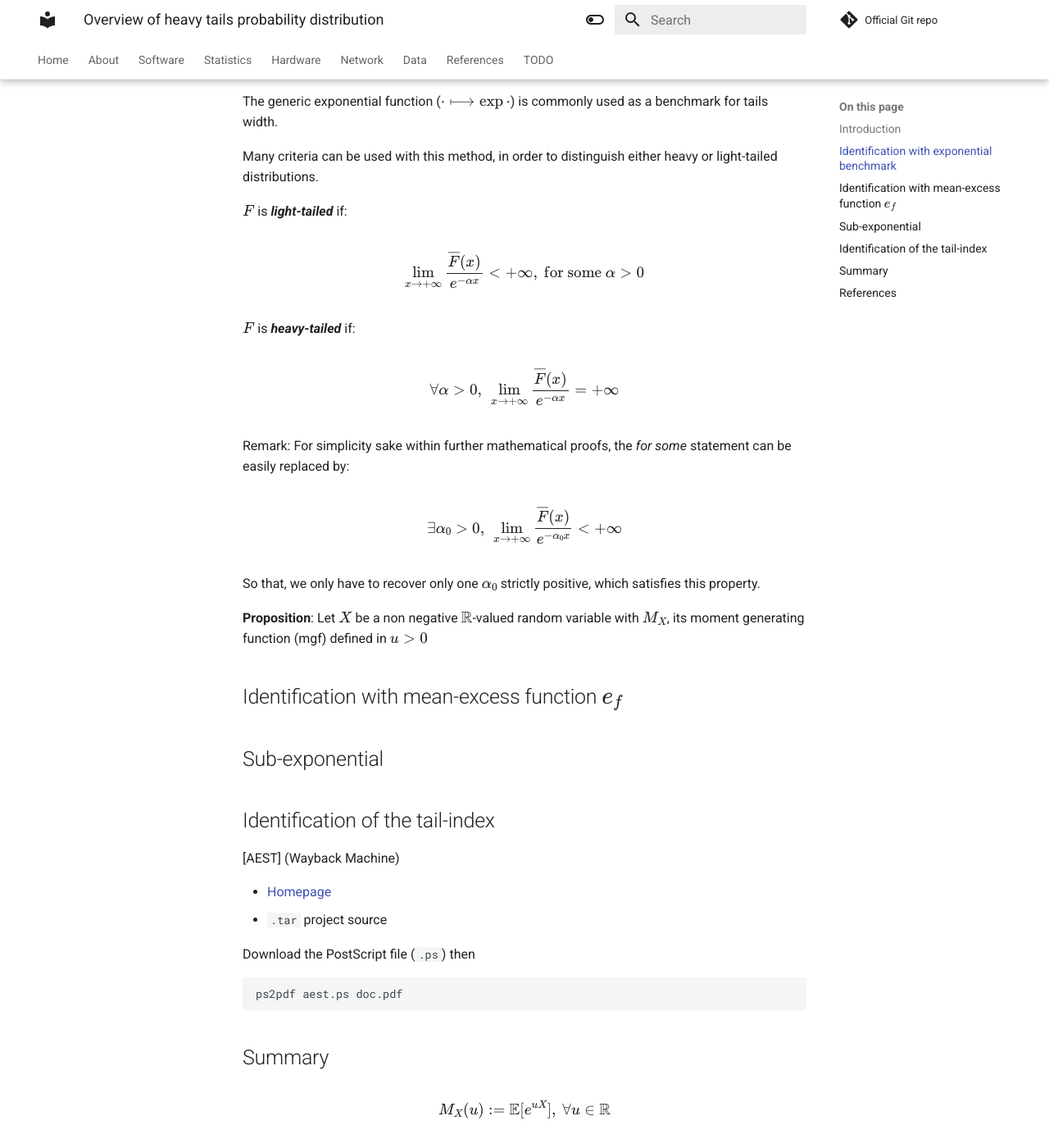
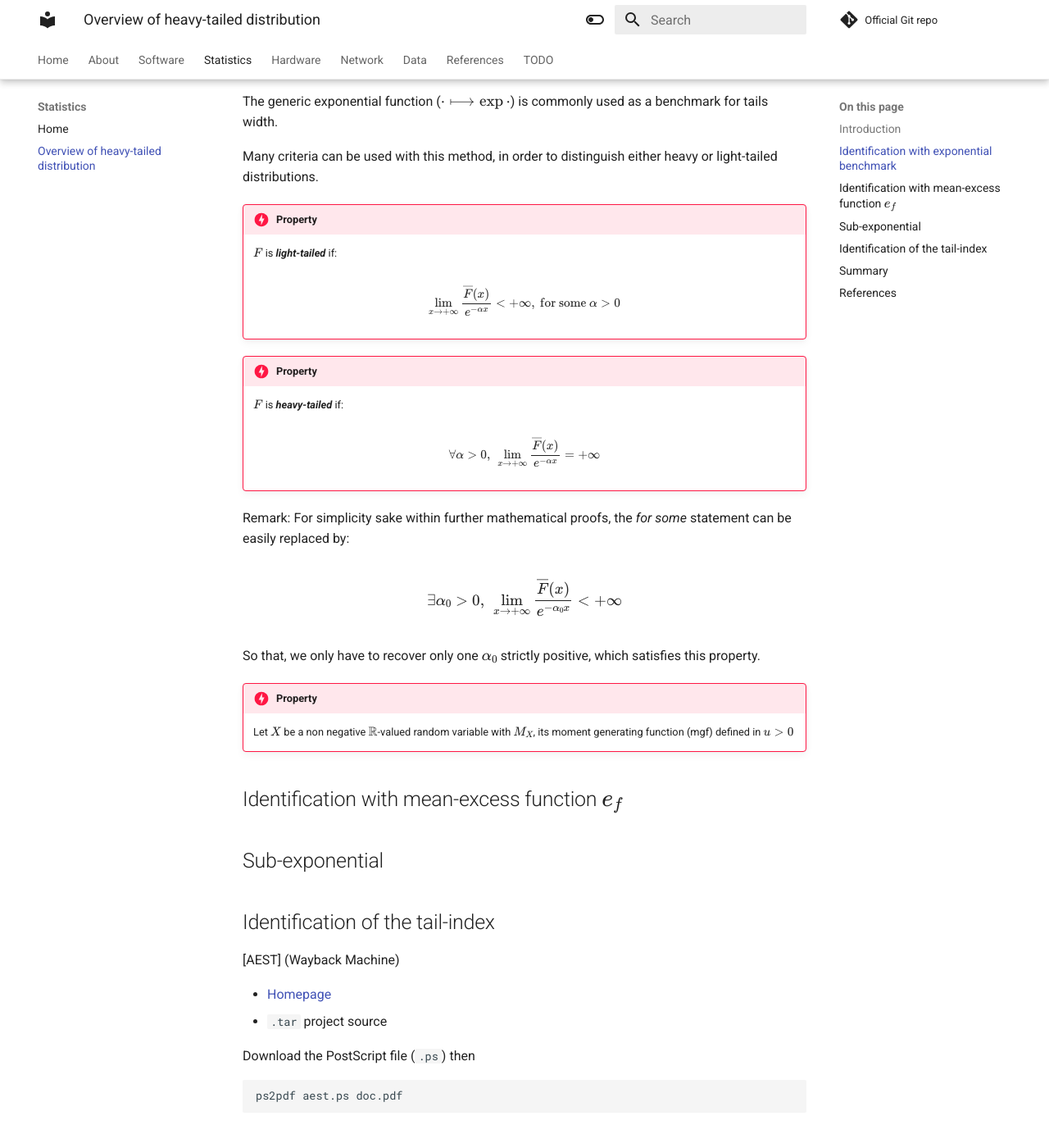
Before and after one commit to hftbook/hftbook.github.io, an MkDocs documentation site: the page built from docs/statistics/heavy-tails.md, in a window 1280 px wide and 1400 px high, scrolled down 592 px. Shown: the whole window at 82% size. Built offline with MkDocs 1.6.1 and Material for MkDocs 9.7.7, drawn with Linux system fonts in a browser that asks for light colours.

Commit message:
Adding minor update

```diff
--- a/docs/statistics/heavy-tails.md
+++ b/docs/statistics/heavy-tails.md
@@ -30,19 +30,19 @@ The generic exponential function ($\cdot \longmapsto \exp \cdot$) is commonly us
 
 Many criteria can be used with this method, in order to distinguish either heavy or light-tailed distributions.
 
+!!! danger "Property"
+    $F$ is ***light-tailed*** if:
 
-$F$ is ***light-tailed*** if:
+    $$
+    \lim_{x \rightarrow + \infty} \frac{\overline{F}(x)}{e^{-\alpha x}} < + \infty, \ \text{for some $\alpha > 0$}
+    $$
 
-$$
-\lim_{x \rightarrow + \infty} \frac{\overline{F}(x)}{e^{-\alpha x}} < + \infty, \ \text{for some $\alpha > 0$}
-$$
+!!! danger "Property"
+    $F$ is ***heavy-tailed*** if:
 
-
-$F$ is ***heavy-tailed*** if:
-
-$$
-\forall \alpha > 0, \ \lim_{x \rightarrow + \infty} \frac{\overline{F}(x)}{e^{-\alpha x}} = + \infty
-$$
+    $$
+    \forall \alpha > 0, \ \lim_{x \rightarrow + \infty} \frac{\overline{F}(x)}{e^{-\alpha x}} = + \infty
+    $$
 
 Remark: For simplicity sake within further mathematical proofs, the *for some* statement can be easily replaced by:
 
@@ -52,7 +52,8 @@ $$
 
 So that, we only have to recover only one $\alpha_0$ strictly positive, which satisfies this property.
 
-**Proposition**: Let $X$ be a non negative $\mathbb{R}$-valued random variable with $M_X$, its moment generating function (mgf) defined in $u > 0$
+!!! danger "Property"
+    Let $X$ be a non negative $\mathbb{R}$-valued random variable with $M_X$, its moment generating function (mgf) defined in $u > 0$
 
 
 
--- a/mkdocs.yml
+++ b/mkdocs.yml
@@ -8,7 +8,6 @@ theme:
     - navigation.tabs.sticky
     - navigation.tracking
     - navigation.sections
-    - navigation.top
     - toc.follow
     - navigation.instant
     - header.autohide
@@ -57,7 +56,9 @@ nav:
   - Home: index.md
   - About: about.md
   - Software: software/index.md
-  - Statistics: statistics/index.md
+  - Statistics:
+      - Home: statistics/index.md
+      - Overview of heavy-tailed distribution: statistics/heavy-tails.md
   - Hardware: hardware/index.md
   - Network: hardware/network/index.md
   - Data: data/index.md
```
